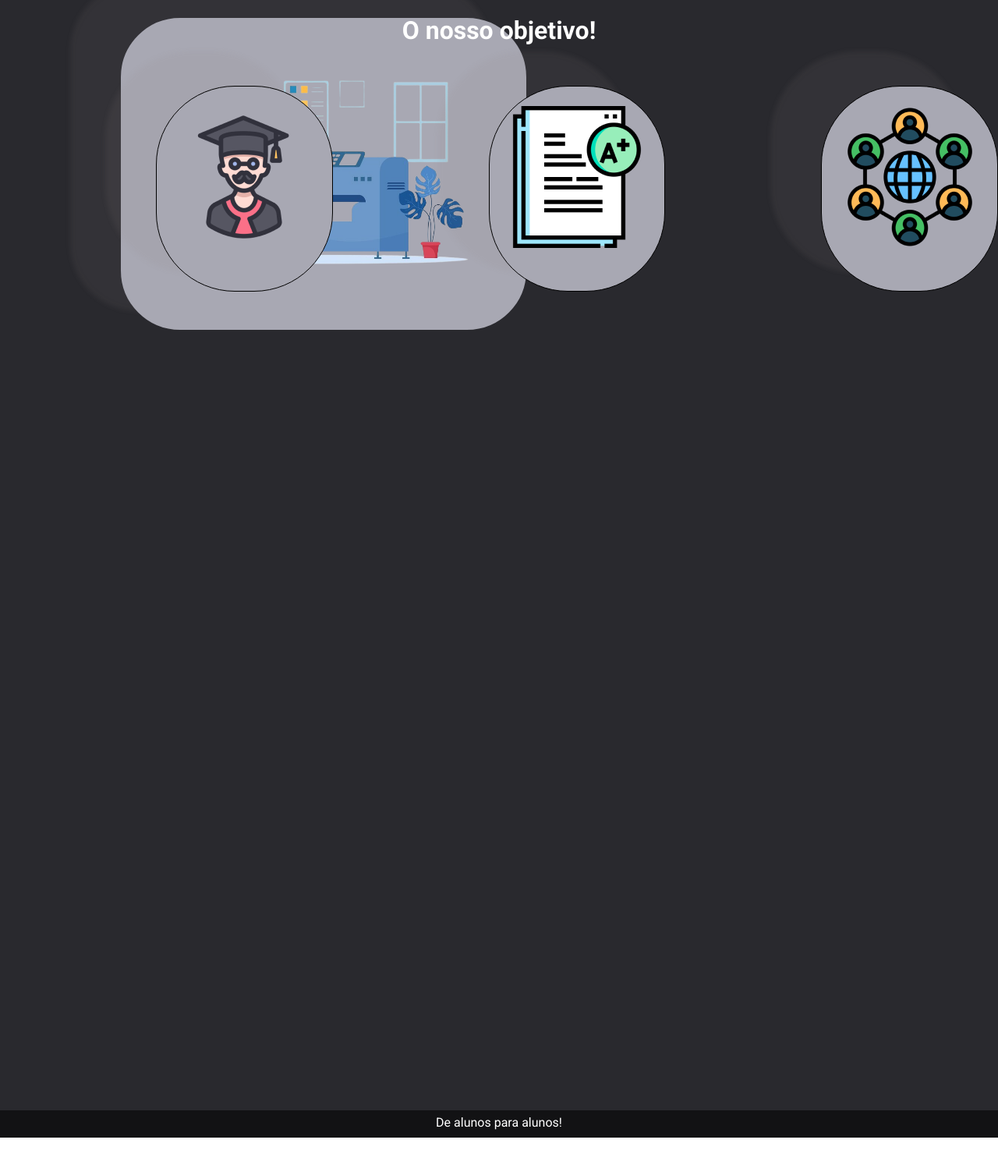
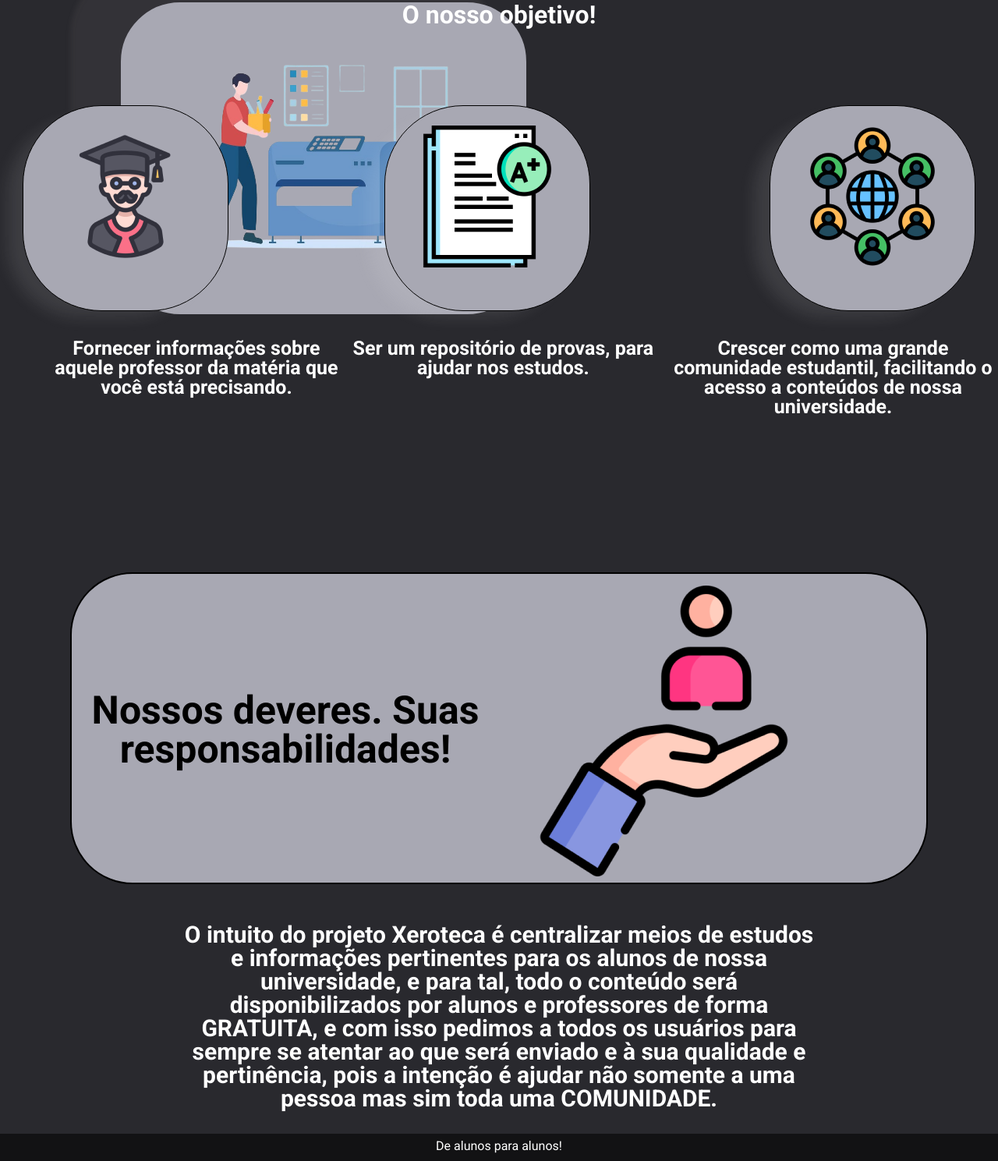
Before and after one commit to XlipeDCodder/xeroteca, a plain HTML site: page index.html in a window 1280 px wide. Shown: the part 678-2167 px from the top of the page at 78% size. Before the commit the page ends 2137 px from the top, so only its background shows below. Drawn offline with Linux system fonts and the light colour scheme.

Commit message:
Terminando

```diff
--- a/index.html
+++ b/index.html
@@ -69,7 +69,40 @@
   </div>
 
 
+  <div class="textosobjet">
+    <div class="t1">
+      <h1>Fornecer informações sobre aquele professor da matéria que você está precisando.</h1>
+    </div>
 
+    <div class="t2">
+      <h1>Ser um repositório de provas, para ajudar nos estudos.</h1>
+    </div>
+
+    <div class="t3">
+      <h1>Crescer como uma grande comunidade estudantil, facilitando o acesso a conteúdos de nossa universidade.</h1>
+    </div>
+
+
+  </div>
+
+<div class="secaores">
+
+  <div class="titulores">
+    <h1>Nossos deveres. Suas responsabilidades! </h1>
+  </div>
+
+  <div class="iconres">
+    <img src="./assets/social-responsibility 1.png" width="373" height="373">
+  </div>
+
+</div>
+
+<div class="ultimotexto">
+<h1>O intuito do projeto Xeroteca é centralizar meios de estudos e informações pertinentes para os alunos de nossa universidade, e para tal, todo o conteúdo será disponibilizados por alunos e professores de forma GRATUITA, e com isso pedimos a todos os usuários para sempre se atentar ao que será enviado e à sua qualidade e pertinência, pois a intenção é ajudar não somente a uma pessoa mas sim toda uma COMUNIDADE.
+
+</h1>
+
+</div>
 
 </main>
 
--- a/style.css
+++ b/style.css
@@ -9,7 +9,7 @@
 
 .topo{
     width: 100%;
-    height: 100px;
+    height: 80px;
     background-color: #29292e;
     border-bottom: 1px solid #121214;
     }
@@ -24,7 +24,7 @@
 
 .menu ul li{
 
-    padding-top: 40px;
+    padding-top: 30px;
     padding-right: 20px;
     color: white;
     font-size: larger;
@@ -33,7 +33,7 @@
 
 .bcgmain{
     width: 100%;
-    height: 2000px;
+    height: 2050px;
     background-color: #29292e
 
 }
@@ -42,9 +42,11 @@
     box-sizing: border-box;
     width: 642px; ;
     height: 600px;;
-    padding-top: 125px;
+    padding-top: 170px;
     float: right;
     margin-right: 100px;
+
+
 }
 
 .form{
@@ -64,7 +66,7 @@ font-weight: bold;
 
 
 .form > p{
-    font-size: 24px;
+    font-size: 35px;
     padding-top: 5px;
     color: white;
 }
@@ -110,15 +112,16 @@ font-weight: bold;
 .sessaoobjetivo{
     box-sizing: border-box;
     width: 100%;
-    height: 400px;
+    height: 264px;
+    margin-top: 100px;
 }
 .molduras{
- box-sizing: border-box;
+
  width: 100%;
- height: 300px;
+ height: 264px;
  display: flex;
  margin-top: 55px;
-
+justify-content: center;
 
 }
 .moldura1{
@@ -128,12 +131,11 @@ font-weight: bold;
     background-color: #a8a8b3;
     border: 1px solid black;
     border-radius: 101px;
-    margin-left: 200px;
+
     display: flex;
     justify-content: center;
     padding-top: 25px;
-    box-shadow: -55px -34px 6px 10px rgba(146, 139, 139, 0.1);
-
+    box-shadow: -26px 14px 20px -6px rgba(247, 245, 245, 0.1);
 }
 
 .moldura2{
@@ -147,7 +149,7 @@ font-weight: bold;
     display: flex;
     justify-content: center;
     padding-top: 25px;
-    box-shadow: -55px -34px 6px 10px rgba(146, 139, 139, 0.1);
+    box-shadow: -26px 14px 20px -6px rgba(247, 245, 245, 0.1);
 }
 
 .moldura3{
@@ -157,16 +159,85 @@ font-weight: bold;
     background-color: #a8a8b3;
     border: 1px solid black;
     border-radius: 101px;
-    margin-left: 200px;
+    margin-left: 230px;
     display: flex;
     justify-content: center;
     padding-top: 25px;
-    box-shadow: -55px -34px 6px 10px rgba(146, 139, 139, 0.1);
+    box-shadow: -26px 14px 20px -6px rgba(247, 245, 245, 0.1);
 }
 
+.textosobjet{
+box-sizing: border-box;
+display: flex;
+width: 100%;
+margin-top: 35px;
+justify-content: center;
 
 
+}
 
+.t1{
+box-sizing: border-box;
+width: 500px;
+text-align: center;
+font-size: 25px;
+padding-left: 70px;
+color: white;
+}
+
+.t2{
+box-sizing: border-box;
+width: 500px;
+text-align: center;
+font-size: 25px;
+color: white;
+}
+
+.t3{
+box-sizing: border-box;
+width: 500px;
+text-align: center;
+font-size: 25px;
+color: white;
+}
+
+.secaores{
+box-sizing: border-box;
+width: 1100px;
+height: 400px;
+background-color: #a8a8b3;
+margin: 200px auto;
+margin-bottom: 0;
+display: flex;
+border: 2px solid black;
+border-radius: 80px;
+}
+
+.titulores{
+box-sizing: border-box;
+width: 550px;
+height: 400px;
+text-align: center;
+font-size: 50px;
+padding-top: 150px;
+
+}
+
+.iconres{
+box-sizing: border-box;
+width: 550px;
+height: 400px;
+padding-top: 15px;
+padding-left: 25px;
+}
+
+.ultimotexto{
+    width: 807px;
+    margin: 50px auto;
+    font-size: 30px;
+    text-align: center;
+    color: white;
+}
 
 
 .rodape{
```
Also changed, not shown: assets/social-responsibility 1.png (added). Lines whose indentation alone changed are shown as unchanged.
